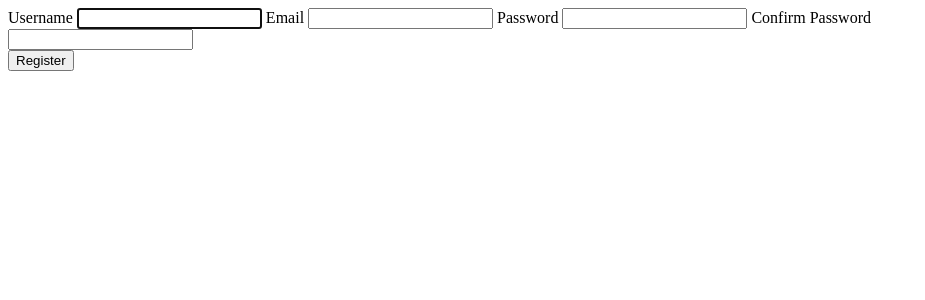
After one commit to Bailey30/leaderboards, a Django app: page /boards/register in a window 1280 px wide. The commit adds this page. Shown: the top 300 px of the page, without its empty margins (0-925 px from the left). Run offline with Django 5.2, Linux system fonts and the light colour scheme; parts of the project's set-up code (start-up, migrations or seed data) failed here and were passed over.

Commit message:
user registration page

```diff
--- a/boards/forms.py
+++ b/boards/forms.py
@@ -1,6 +1,11 @@
 from django import forms
+from django.contrib.auth.forms import BaseUserCreationForm
 
 
 class ScoreForm(forms.Form):
     username = forms.CharField(label="Enter name", max_length=3)
     score = forms.IntegerField(label="Score")
+
+
+class RegistrationForm(BaseUserCreationForm):
+    email = forms.EmailField(required=True)
--- a/boards/templates/boards/board_detail.html
+++ b/boards/templates/boards/board_detail.html
@@ -18,6 +18,7 @@
     </script>
 </head>
 {% include "boards/board.html" with board=board %}
+{% if user.is_authenticated %}<p>username:{{ user.get_username }}</p>{% endif %}
 <dialog id="score_dialog">
     {% include "boards/score_form.html" %}
 </dialog>
--- /dev/null
+++ b/boards/templates/boards/registration.html
@@ -0,0 +1,15 @@
+<form action="{% url 'boards:register' %}{% if request.GET %}?{{ request.GET.urlencode }}{% endif %}" method="post">
+    {% csrf_token %}
+    <label for="{{ form.username.id_for_label }}">Username</label>
+    {{ form.username }}
+    <label for="{{ form.email.id_for_label }}">Email</label>
+    {{ form.email }}
+    <label for="{{ form.password1.id_for_label }}">Password</label>
+    {{ form.password1 }}
+    <label for="{{ form.password2.id_for_label }}">Confirm Password</label>
+    <div style="{% if form.errors.password2 %} border=1px solid red;
+                {% endif %}">{{ form.password2 }}</div>
+    {% if form.errors.password2 %}<p>Passwords didn't match.</p>{% endif %}
+    {{ form.errors }}
+    <button type="x submit">Register</button>
+</form>
--- a/boards/types.py
+++ b/boards/types.py
@@ -1,4 +1,4 @@
-from typing import TypedDict, Dict, List, Tuple
+from typing import TypedDict, List
 from dataclasses import dataclass
 
 
--- a/boards/urls.py
+++ b/boards/urls.py
@@ -6,4 +6,5 @@ app_name = "boards"  # Namespace of the app
 urlpatterns = [
     path("", views.IndexView.as_view(), name="index"),
     path("<int:board_id>/", views.BoardDetailView.as_view(), name="board_detail"),
+    path("register", views.RegistrationView.as_view(), name="register"),
 ]
--- a/boards/views.py
+++ b/boards/views.py
@@ -1,7 +1,12 @@
-from django.http import Http404, HttpResponse
+from django.http import Http404, HttpResponse, HttpResponseRedirect
 from django.shortcuts import render
+from django.urls import reverse
 from django.views import View
 from django.views.generic.base import TemplateView
+from django.views.generic.edit import FormView
+from django.contrib.auth.models import User
+from django.contrib.auth import login
+from asgiref.sync import sync_to_async
 
 from boards.redis_client import (
     get_all_leaderboards,
@@ -10,7 +15,7 @@ from boards.redis_client import (
 )
 from boards.utils import map_scores
 
-from .forms import ScoreForm
+from .forms import RegistrationForm, ScoreForm
 
 
 class IndexView(View):
@@ -26,9 +31,12 @@ class BoardDetailView(TemplateView):
     template_name = "boards/board_detail.html"
 
     async def get(self, request, *args, **kwargs):
+        users = await sync_to_async(list)(User.objects.all())
+        print("users:", users)
         print("kwargs:", kwargs)
         board_id = kwargs["board_id"]
-
+        user = await request.auser()
+        # print("user", user.username)
         if not board_id:
             raise Http404("Board ID not provided,")
 
@@ -45,5 +53,30 @@ class BoardDetailView(TemplateView):
                     "scores": map_scores(scores),
                 },
                 "form": ScoreForm(),
+                "user": user,
             },
         )
+
+
+class RegistrationView(FormView):
+    template_name = "boards/registration.html"
+    form_class = RegistrationForm
+
+    def form_valid(self, form):
+        print("form:", form)
+
+        param = self.request.GET.get("source", "index")
+
+        redirect_url = reverse(f"boards:{param}")
+        user = form.save()
+        login(self.request, user)
+        return HttpResponseRedirect(redirect_url)
+
+    def form_invalid(self, form):
+        print("request:", self.request)
+        param = self.request.GET.get("source", "")
+        print("param:", param)
+        print(self.request.path)
+        return render(
+            self.request, self.template_name, self.get_context_data(form=form)
+        )
```
Also changed, not shown: db.sqlite3, 1 other file.
